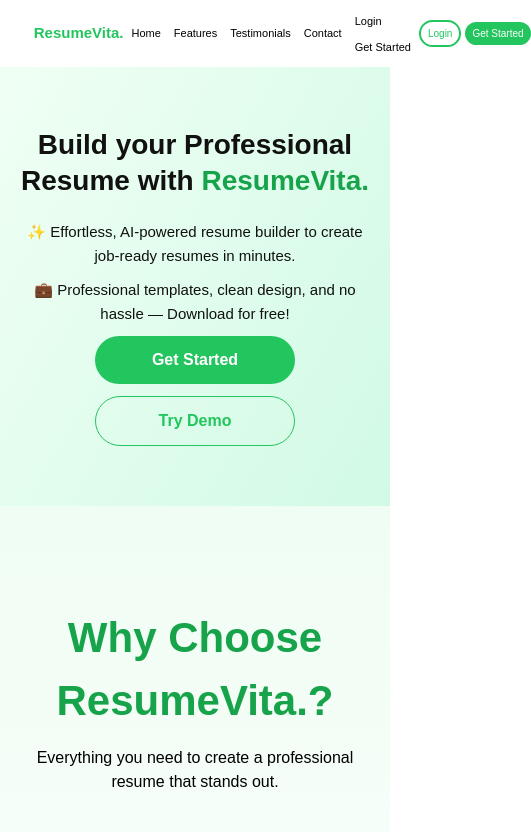
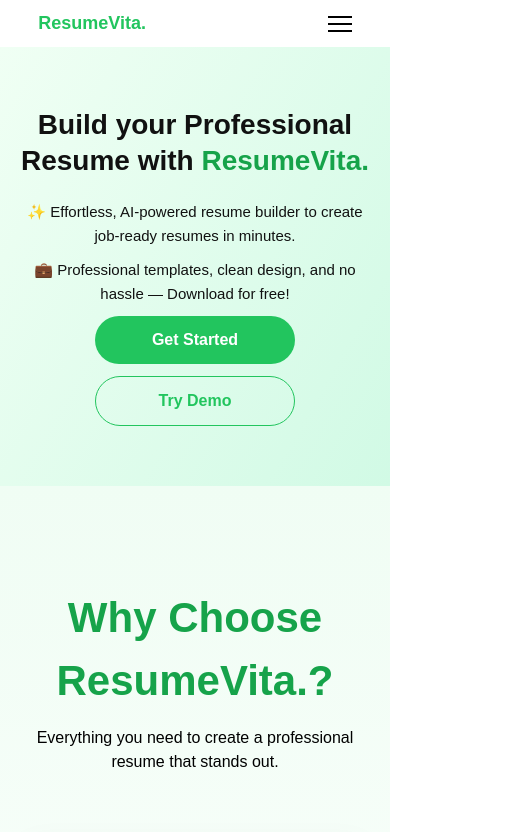
Before and after one commit to rajeshwarivyas8/resume-frontend, a React (Vite) app: page / in a window 390 px wide. Shown: the top 832 px of the page, 531 px wide, since content can reach past the window. Built offline with nearby package versions, Linux system fonts and the light colour scheme.

Commit message:
Update App.css

```diff
--- a/src/App.css
+++ b/src/App.css
@@ -719,83 +719,122 @@
 }
 
 
-@media (max-width:768px){
+@media(max-width:768px){
 
-/* reduce outer space */
+/* navbar spacing */
+
 .navbar{
-padding:8px 8px;
+padding:10px 12px;
+position:relative;
 }
 
-/* reduce container gap */
+/* container */
+
 .navbar .container{
 max-width:100%;
-padding-left:7px;
+padding-left:8px;
 padding-right:8px;
 }
 
-/* main flex */
+/* main layout */
+
 .nav-inner{
 display:flex;
 align-items:center;
 justify-content:space-between;
-gap:3px;
 }
 
 /* logo */
+
 .logo{
-font-size:15px;
-flex:0 0 auto;
+font-size:18px;
 }
 
-/* center menu */
+/* hide desktop menu */
+
 .nav-center{
-display:flex;
-justify-content:center;
-gap:3px;   /* reduced gap */
-flex:1;
-}
+position:absolute;
+top:60px;
+left:0;
+width:100%;
+background:white;
 
-.nav-center button{
+flex-direction:column;
+align-items:center;
+gap:18px;
 
-font-size:11px;
-padding:4px 5px;   /* reduced padding */
-border:none;
-background:none;
-cursor:pointer;
-white-space:nowrap;
+padding:20px;
+
+display:none;
+
+box-shadow:0 5px 15px rgba(0,0,0,0.1);
 
 }
 
-/* right buttons */
-.nav-right{
+.nav-center.active{
 display:flex;
-gap:4px;   /* reduced gap */
-flex:0 0 auto;
 }
 
-.nav-right button{
+/* hide desktop buttons */
 
-font-size:10px;
-padding:4px 7px;   /* reduced padding */
-border-radius:14px;
-margin-left:0;
+.nav-right{
+display:none;
+}
+
+/* hamburger */
+
+.hamburger{
+
+display:flex;
+
+flex-direction:column;
+
+gap:5px;
+
+cursor:pointer;
 
 }
 
-/* outline button */
-.btn-outline{
-padding:4px 7px;
+.hamburger span{
+
+width:24px;
+
+height:2px;
+
+background:black;
+
 }
 
-/* solid button */
-.btn-solid{
-padding:4px 7px;
-}
+/* mobile buttons */
 
-/* remove extra margins */
-.nav-center button,
-.nav-right button{
-margin:0;
+.mobile-buttons{
+
+display:flex;
+
+flex-direction:column;
+
+gap:10px;
+
+margin-top:10px;
+
 }
 
 }
+
+/* hide mobile buttons on desktop */
+
+.mobile-buttons{
+display:none;
+}
+
+@media(max-width:768px){
+
+.mobile-buttons{
+display:flex;
+}
+
+.hamburger{
+display:flex;
+}
+
+}
```
